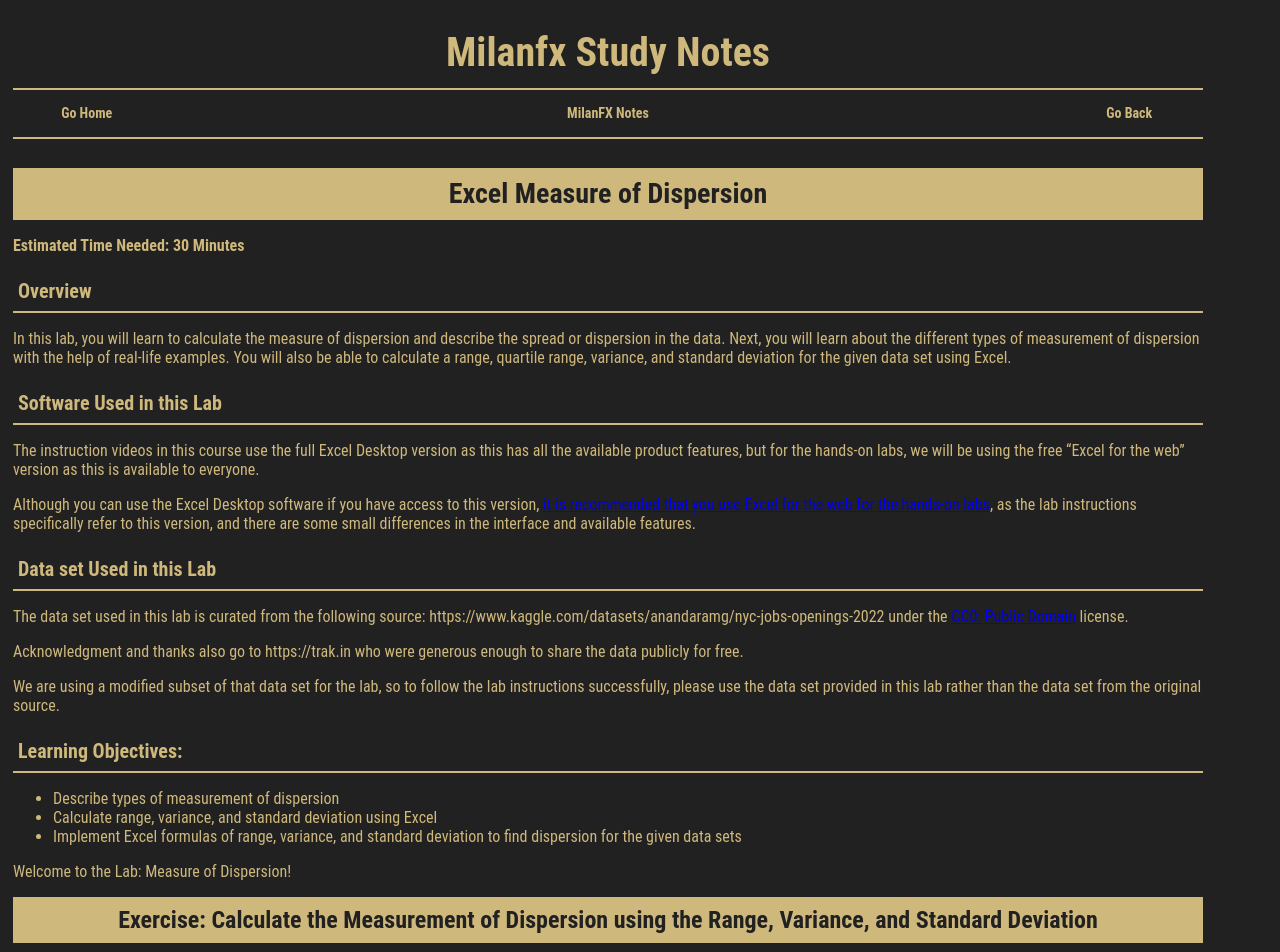
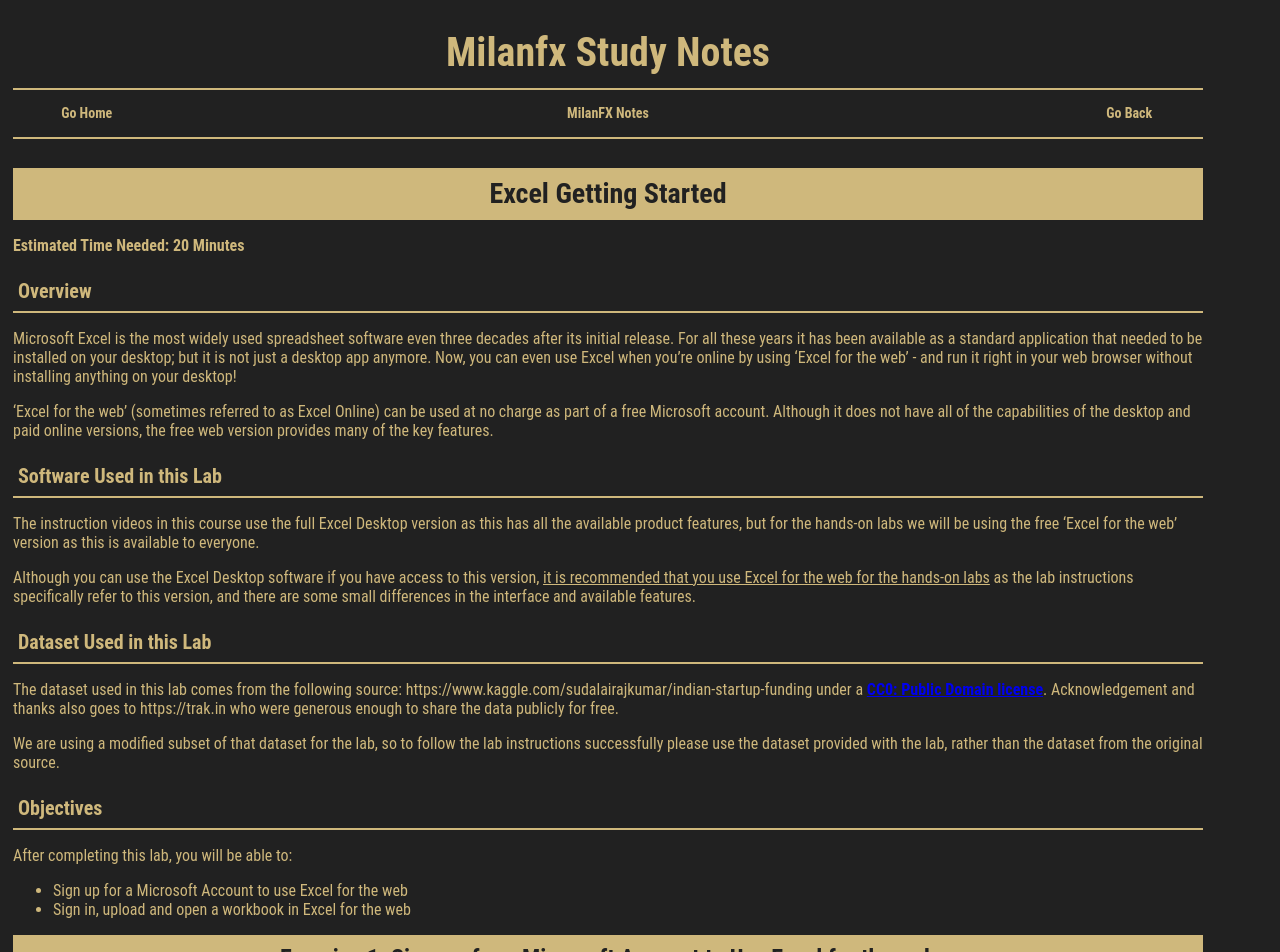
Before and after one commit to milanfx/milanfx.github.io, a Jekyll site: the page built from test.md, in a window 1280 px wide and 1400 px high. Shown: the top 952 px of the window. Built offline with Jekyll 4.4.1, drawn with Linux system fonts in a browser that asks for light colours; some of the changed text lies outside the part shown.

Commit message:
Update test.md

```diff
--- a/test.md
+++ b/test.md
@@ -5,180 +5,126 @@
 ---
 
 
+# Excel Getting Started
 
-# Excel Measure of Dispersion
-
-**Estimated Time Needed: 30 Minutes**
+**Estimated Time Needed: 20 Minutes**
 
 ### Overview
 
-In this lab, you will learn to calculate the measure of dispersion and describe the spread or dispersion in the data. Next, you will learn about the different types of measurement of dispersion with the help of real-life examples. You will also be able to calculate a range, quartile range, variance, and standard deviation for the given data set using Excel.
+Microsoft Excel is the most widely used spreadsheet software even three decades after its initial release. For all these years it has been available as a standard application that needed to be installed on your desktop; but it is not just a desktop app anymore. Now, you can even use Excel when you're online by using 'Excel for the web' - and run it right in your web browser without installing anything on your desktop!
+
+'Excel for the web' (sometimes referred to as Excel Online) can be used at no charge as part of a free Microsoft account. Although it does not have all of the capabilities of the desktop and paid online versions, the free web version provides many of the key features.
 
 ### Software Used in this Lab
 
-The instruction videos in this course use the full Excel Desktop version as this has all the available product features, but for the hands-on labs, we will be using the free "Excel for the web" version as this is available to everyone.
+The instruction videos in this course use the full Excel Desktop version as this has all the available product features, but for the hands-on labs we will be using the free 'Excel for the web' version as this is available to everyone.
 
-Although you can use the Excel Desktop software if you have access to this version, <a href="https://cf-courses-data.s3.us.cloud-object-storage.appdomain.cloud/IBMDeveloperSkillsNetwork-DA0130EN-SkillsNetwork/Hands-on%20Labs/Lab%201%20-%20Access%20to%20the%20environment%20-%20Excel%20for%20the%20web/instructions.md.html">it is recommended that you use Excel for the web for the hands-on labs</a>, as the lab instructions specifically refer to this version, and there are some small differences in the interface and available features.
+Although you can use the Excel Desktop software if you have access to this version, <ins>it is recommended that you use Excel for the web for the hands-on labs</ins> as the lab instructions specifically refer to this version, and there are some small differences in the interface and available features.
 
-### Data set Used in this Lab
+### Dataset Used in this Lab
 
-The data set used in this lab is curated from the following source: https://www.kaggle.com/datasets/anandaramg/nyc-jobs-openings-2022 under the [CC0: Public Domain](https://creativecommons.org/publicdomain/zero/1.0/ "CC0: Public Domain") license.
+The dataset used in this lab comes from the following source: https://www.kaggle.com/sudalairajkumar/indian-startup-funding under a **[CC0: Public Domain license](https://creativecommons.org/publicdomain/zero/1.0/)**.
+Acknowledgement and thanks also goes to https://trak.in who were generous enough to share the data publicly for free.
 
-Acknowledgment and thanks also go to https://trak.in who were generous enough to share the data publicly for free.
+We are using a modified subset of that dataset for the lab, so to follow the lab instructions successfully please use the dataset provided with the lab, rather than the dataset from the original source.
 
-We are using a modified subset of that data set for the lab, so to follow the lab instructions successfully, please use the data set provided in this lab rather than the data set from the original source.
+### Objectives
 
-### Learning Objectives:
+After completing this lab, you will be able to:
 
-- Describe types of measurement of dispersion
-- Calculate range, variance, and standard deviation using Excel
-- Implement Excel formulas of range, variance, and standard deviation to find dispersion for the given data sets
+- Sign up for a Microsoft Account to use Excel for the web
+- Sign in, upload and open a workbook in Excel for the web
 
-Welcome to the Lab: Measure of Dispersion!
+## Exercise 1: Sign-up for a Microsoft Account to Use Excel for the web
 
-## Exercise: Calculate the Measurement of Dispersion using the Range, Variance, and Standard Deviation
+In this exercise, you will sign up for a Microsoft Account to use Excel for the web.
 
-In this exercise, you\'ll learn to calculate range, variance, and standard deviation for the measurement of dispersion using Excel for the web. You will also learn that the dispersion or variability measures can describe the data\'s spread or dispersion using Excel for the web. You can follow the tasks below to perform this exercise.
+- <ins>If you already have a Microsoft account, you can skip Exercise 1 and proceed to Exercise 2 directly.</ins>
 
-### Task A: Calculate Average
+**Step 1:** Go to [www.office.com](https://www.office.com). Click **Sign in**
 
-**Step 1:** To calculate the average, use a data set for which you want to find the average. In this case, let\'s use the data set of [job openings in the years 2022 and 2023](https://cf-courses-data.s3.us.cloud-object-storage.appdomain.cloud/Mz4niWqEW7nPCOI_0JLNwg/Lab-M1-Lab1-Measure-of-Dispersion.xlsx "job openings in the years 2022 and 2023") (To download the given data set in this lab, right click on the given hyperlink and select Open link in new tab) for business intelligence (BI) roles.
+<div style="display: inline-grid; border: 3px solid Purple; margin-bottom:20px;"><img src="https://cf-courses-data.s3.us.cloud-object-storage.appdomain.cloud/IBMDeveloperSkillsNetwork-DA0130EN-SkillsNetwork/images/signin.png" width="800"></div></div>
 
-|  Number of job openings |2022 | 2023 |
-| ------------ | ------------ | ------------ |
-| Data scientist  | 8500 | 9800  |
-| Data engineer  | 4500 | 6400 |
-| Python developer | 8400 | 5600 |
-| Cyber security expert | 1000 | 900  |
+**Step 2:** Click **Create one!**
 
-**Step 2:** Copy or transfer the given data set in Excel.
+<div style="display: inline-grid; border: 3px solid Purple; margin-bottom:20px;"><img src="https://cf-courses-data.s3.us.cloud-object-storage.appdomain.cloud/IBMDeveloperSkillsNetwork-DA0130EN-SkillsNetwork/Hands-on%20Labs/Lab%201%20-%20Access%20to%20the%20environment%20-%20Excel%20for%20the%20web/images/1.2.png" width="800"></div></div>
 
-<div style="display: inline-grid; border: 3px solid Gray;"><img src="https://cf-courses-data.s3.us.cloud-object-storage.appdomain.cloud/IBMSkillsNetwork-ST0141EN-Coursera/Measure_of_Dispersion/1.png" width="800"></div>
+**Step 3:** Enter your existing email id with which you want to create a Microsoft account. Click **Next**.
 
-Let\'s first calculate the average using either of the following two methods:
+<div style="display: inline-grid; border: 3px solid Purple; margin-bottom:20px;"><img src="https://cf-courses-data.s3.us.cloud-object-storage.appdomain.cloud/IBMDeveloperSkillsNetwork-DA0130EN-SkillsNetwork/Hands-on%20Labs/Lab%201%20-%20Access%20to%20the%20environment%20-%20Excel%20for%20the%20web/images/1.3.png" width="800"></div>
 
-Method 1: Calculate the average from the **Formulas** tab in Excel.
+**Step 4:** Enter your password and click **Next**.
 
-Method 2: Apply the **Average** formula to the given data set in Excel.
+<div style="display: inline-grid; border: 3px solid Purple; margin-bottom:20px;"><img src="https://cf-courses-data.s3.us.cloud-object-storage.appdomain.cloud/IBMDeveloperSkillsNetwork-DA0130EN-SkillsNetwork/Hands-on%20Labs/Lab%201%20-%20Access%20to%20the%20environment%20-%20Excel%20for%20the%20web/images/1.4.png" width="800"></div>
 
-### Method 1: Calculate the Average from the Formulas tab in Excel
+**Step 5:** Enter the code you received by email. Click **Next**.
 
-**Step 1:** To calculate the average job openings in the year 2022, select the data column you want to find the average.
+<div style="display: inline-grid; border: 3px solid Purple; margin-bottom:20px;"><img src="https://cf-courses-data.s3.us.cloud-object-storage.appdomain.cloud/IBMDeveloperSkillsNetwork-DA0130EN-SkillsNetwork/Hands-on%20Labs/Lab%201%20-%20Access%20to%20the%20environment%20-%20Excel%20for%20the%20web/images/1.5.png" width="800"></div>
 
-<div style="display: inline-grid; border: 3px solid Gray;"><img src="https://cf-courses-data.s3.us.cloud-object-storage.appdomain.cloud/IBMSkillsNetwork-ST0141EN-Coursera/Measure_of_Dispersion/2.png" width="800"></div>
+**Step 6:** Enter your phone number and click **Send Code**.
 
-**Step 2:** Select the **Formulas** tab and choose **AutoSum** from the ribbon. A drop-down list will appear.
+<div style="display: inline-grid; border: 3px solid Purple; margin-bottom:20px;"><img src="https://cf-courses-data.s3.us.cloud-object-storage.appdomain.cloud/IBMDeveloperSkillsNetwork-DA0130EN-SkillsNetwork/Hands-on%20Labs/Lab%201%20-%20Access%20to%20the%20environment%20-%20Excel%20for%20the%20web/images/1.6.png" width="800"></div>
 
-<div style="display: inline-grid; border: 3px solid Gray;"><img src="https://cf-courses-data.s3.us.cloud-object-storage.appdomain.cloud/IBMSkillsNetwork-ST0141EN-Coursera/Measure_of_Dispersion/3.png" width="800"></div>
+**Step 7:** Enter the access code you received as a text on your phone, then click **Next**.
 
-**Step 3:** From the  drop-down list, select **Average**. You can see that the **Average** value is calculated for job openings in the year 2022. You\'ll  get the value 5600.
+<div style="display: inline-grid; border: 3px solid Purple; margin-bottom:20px;"><img src="https://cf-courses-data.s3.us.cloud-object-storage.appdomain.cloud/IBMDeveloperSkillsNetwork-DA0130EN-SkillsNetwork/Hands-on%20Labs/Lab%201%20-%20Access%20to%20the%20environment%20-%20Excel%20for%20the%20web/images/1.7.png" width="800"></div>
 
-<div style="display: inline-grid; border: 3px solid Gray;"><img src="https://cf-courses-data.s3.us.cloud-object-storage.appdomain.cloud/IBMSkillsNetwork-ST0141EN-Coursera/Measure_of_Dispersion/4.png" width="800"></div>
+**Step 8:** You are now done with the sign up procedure. Now since you are signed in after sign up at this stage, you can proceed directly to **Task B** of **Exercise 2**.
 
-### Method 2: Apply the Average formula in Excel
+<div style="display: inline-grid; border: 3px solid Purple; margin-bottom:20px;"><img src="https://cf-courses-data.s3.us.cloud-object-storage.appdomain.cloud/IBMDeveloperSkillsNetwork-DA0130EN-SkillsNetwork/images/home.png" width="800"></div>
 
-**Step 1:** Now, let\'s calculate the **Average** for job openings in the year 2023 using the Average formula. To do so, type in the formula **=Average()** below job openings in the 2023 column and select the data range for which you want to calculate the average.
+## Exercise 2: Sign-in, Upload and Open a Workbook in Excel for the web
 
-**Step 2:** Press **Enter** to get the average value for the job openings in the year 2023. You\'ll get the value 5675.
+In this exercise, you will sign in to Excel for the web, open a new workbook and then upload and open a workbook.
 
-<div style="display: inline-grid; border: 3px solid Gray;"><img src="https://cf-courses-data.s3.us.cloud-object-storage.appdomain.cloud/IBMSkillsNetwork-ST0141EN-Coursera/Measure_of_Dispersion/5.png" width="800"></div>
+### Task A: Sign in to Excel for the web
 
-### Task B: Calculate the Range
+**Step 1:** Go to [www.office.com](https://www.office.com). Click **Sign in**.
 
-You can calculate the range for the data by subtracting the minimum value from the maximum value using the Excel formula **=MAX()–MIN()**. However, the formula =MAX() helps to find the maximum value, and the formula =MIN() helps to find the minimum value for the data set in Excel for the web. Perform the following steps to calculate the range in Excel for the web.
+<div style="display: inline-grid; border: 3px solid Purple; margin-bottom:20px;"><img src="https://cf-courses-data.s3.us.cloud-object-storage.appdomain.cloud/IBMDeveloperSkillsNetwork-DA0130EN-SkillsNetwork/images/signin.png" width="800"></div>
 
-**Step 1:** To calculate the maximum value in the given data set for the job openings in the year 2022, type in the formula **=MAX()** and select the range for the data column. Next, press **Enter** to get the maximum value. You\'ll get a maximum value 8500.
+**Step 2:** Enter your sign in email.
 
-<div style="display: inline-grid; border: 3px solid Gray;"><img src="https://cf-courses-data.s3.us.cloud-object-storage.appdomain.cloud/IBMSkillsNetwork-ST0141EN-Coursera/Measure_of_Dispersion/6.png" width="800"></div>
+<div style="display: inline-grid; border: 3px solid Purple; margin-bottom:20px;"><img src="https://cf-courses-data.s3.us.cloud-object-storage.appdomain.cloud/IBMDeveloperSkillsNetwork-DA0130EN-SkillsNetwork/Hands-on%20Labs/Lab%201%20-%20Access%20to%20the%20environment%20-%20Excel%20for%20the%20web/images/2.A.2.png" width="800"></div>
 
-**Step 2:** To calculate the minimum value in the given data set for job openings in the year 2023, type in the formula **=MIN()** and select the range for the data column. Next, press **Enter** to get the minimum value. You\'ll get a minimum value 900.
+**Step 3:** Enter your password.
 
-<div style="display: inline-grid; border: 3px solid Gray;"><img src="https://cf-courses-data.s3.us.cloud-object-storage.appdomain.cloud/IBMSkillsNetwork-ST0141EN-Coursera/Measure_of_Dispersion/7.png" width="800"></div>
+<div style="display: inline-grid; border: 3px solid Purple; margin-bottom:20px;"><img src="https://cf-courses-data.s3.us.cloud-object-storage.appdomain.cloud/IBMDeveloperSkillsNetwork-DA0130EN-SkillsNetwork/Hands-on%20Labs/Lab%201%20-%20Access%20to%20the%20environment%20-%20Excel%20for%20the%20web/images/2.A.3.png" width="800"></div>
 
-**Step 3:** To calculate the range for the job opening in the year 2022, type in the formula **=MAX()–MIN()**. Press **Enter** to get the value for Range. You will get a value as 7500. In a similar way, you can calculate the range for the job openings for the year 2023.
+**Step 4:** You are now signed in.
 
-<div style="display: inline-grid; border: 3px solid Gray;"><img src="https://cf-courses-data.s3.us.cloud-object-storage.appdomain.cloud/IBMSkillsNetwork-ST0141EN-Coursera/Measure_of_Dispersion/8.png" width="800"></div>
+<div style="display: inline-grid; border: 3px solid Purple; margin-bottom:20px;"><img src="https://cf-courses-data.s3.us.cloud-object-storage.appdomain.cloud/IBMDeveloperSkillsNetwork-DA0130EN-SkillsNetwork/images/home.png" width="800"></div>
 
-### Quartile Function
+### Task B: Open a new workbook in Excel for the web
 
-Now, let\'s look at the quartile function.
+**Step 1:** Click on the **Excel** icon.
 
-Quartile functions are of two types: Inclusive quartile function and exclusive quartile function. Both functions calculate the quartile by calculating the percentage of the data.
+**Step 2:** Click **New blank workbook**.
 
-### Inclusive Quartile Function
+<div style="display: inline-grid; border: 3px solid Purple; margin-bottom:20px;"><img src="https://cf-courses-data.s3.us.cloud-object-storage.appdomain.cloud/IBMDeveloperSkillsNetwork-DA0130EN-SkillsNetwork/images/blankwb.png" width="800"></div>
 
-The inclusive quartile function is a difference between the quartile 3 and quartile 1 values. It also includes the quartiles 0 and 4 to calculate the values of quartiles. Let\'s calculate an inclusive quartile value for the job openings in the year 2022 for the given data set.
+**Step 3:** You have successfully opened a new workbook in Excel for the web.
 
-**Step 1:** To calculate the inclusive quartile for quarter 3, type in the formula **=QUARTILE.INC**, select a range for the job openings in the year 2022 and insert comma 3. Next, press **Enter**. You\'ll get the value for the inclusive quartile for quarter 3 as 8425.
+<div style="display: inline-grid; border: 3px solid Purple; margin-bottom:20px;"><img src="https://cf-courses-data.s3.us.cloud-object-storage.appdomain.cloud/IBMDeveloperSkillsNetwork-DA0130EN-SkillsNetwork/images/blanlwb.png" width="800"></div>
 
-<div style="display: inline-grid; border: 3px solid Gray;"><img src="https://cf-courses-data.s3.us.cloud-object-storage.appdomain.cloud/IBMSkillsNetwork-ST0141EN-Coursera/Measure_of_Dispersion/9.png" width="800"></div>
+### Task C: Upload and Open a workbook in Excel for the web
 
-**Step 2:** Now, let\'s calculate the inclusive quartile for quarter 1 for the job openings in the year 2023. To do so, type in the formula **=QUARTILE.INC**, select the range for the job openings in the year 2023 and insert comma 1. Next, press **Enter**. You\'ll get the value for the inclusive quartile for quarter 1 as 4425.
+**Step 1:** Download the file **[indian_startup_funding_Lab1.xlsx](https://cf-courses-data.s3.us.cloud-object-storage.appdomain.cloud/IBMDeveloperSkillsNetwork-DA0130EN-SkillsNetwork/Hands-on%20Labs/Lab%201%20-%20Access%20to%20the%20environment%20-%20Excel%20for%20the%20web/indian_startup_funding_Lab1.xlsx)**.
 
-<div style="display: inline-grid; border: 3px solid Gray;"><img src="https://cf-courses-data.s3.us.cloud-object-storage.appdomain.cloud/IBMSkillsNetwork-ST0141EN-Coursera/Measure_of_Dispersion/10.png" width="800"></div>
+**Step 2:** To upload and open a workbook in Excel for the web, click the **App Launcher** (cube of dots) in the top left corner. Click **Excel** icon. Then click **Upload and open...** and select the **indian_startup_funding_Lab1.xlsx** file.
 
-**Step 3:** To calculate the inclusive interquartile range, use the minus formula in Excel for Quartile 3 and Quartile 1. Press **Enter**. You\'ll get the interquartile range 4800 and 2825 for the job openings in the year 2022 and 2023, respectively.
-<div style="display: inline-grid; border: 3px solid Gray;"><img src="https://cf-courses-data.s3.us.cloud-object-storage.appdomain.cloud/IBMSkillsNetwork-ST0141EN-Coursera/Measure_of_Dispersion/11.png" width="800"></div>
+<div style="display: inline-grid; border: 3px solid Purple; margin-bottom:20px;"><img src="https://cf-courses-data.s3.us.cloud-object-storage.appdomain.cloud/IBMDeveloperSkillsNetwork-DA0130EN-SkillsNetwork/images/select_excel.png" width="800"></div>
 
-### Exclusive Quartile Function
+<div style="display: inline-grid; border: 3px solid Purple; margin-bottom:20px;"><img src="https://cf-courses-data.s3.us.cloud-object-storage.appdomain.cloud/IBMDeveloperSkillsNetwork-DA0130EN-SkillsNetwork/images/upload.png" width="800"></div>
 
-The exclusive quartile range function cannot calculate quartile 0 or quartile 4. It means that it excludes extreme values. Let\'s calculate an exclusive quartile value for the given data set.
+**Step 3:** The file will be uploaded to your OneDrive of the Microsoft Account you signed up and used to open Excel for the web.
 
-**Step 1:** To calculate the exclusive quartile quarter 3 for the job opening in the year 2022, type in the formula **=QUARTILE.EXC**, select the range for the job opening in the year 2022 and insert comma 3. Next, press **Enter**. You\'ll get the value 8475.
+<div style="display: inline-grid; border: 3px solid Purple; margin-bottom:20px;"><img src="https://cf-courses-data.s3.us.cloud-object-storage.appdomain.cloud/IBMDeveloperSkillsNetwork-DA0130EN-SkillsNetwork/images/uploading.png" width="800"></div>
 
-<div style="display: inline-grid; border: 3px solid Gray;"><img src="https://cf-courses-data.s3.us.cloud-object-storage.appdomain.cloud/IBMSkillsNetwork-ST0141EN-Coursera/Measure_of_Dispersion/12.png" width="800"></div>
+**Step 4:** You have successfully uploaded and opened a workbook in Excel for the web.
 
-**Step 2:** In a similar way, to calculate the exclusive quartile value for quarter 1 for the job openings in the year 2023, type in the formula **=QUARTILE.EXC**, select a range for the year 2023 and insert comma 1. Press **Enter**. You\'ll get the value 2075.
-
-<div style="display: inline-grid; border: 3px solid Gray;"><img src="https://cf-courses-data.s3.us.cloud-object-storage.appdomain.cloud/IBMSkillsNetwork-ST0141EN-Coursera/Measure_of_Dispersion/13.png" width="800"></div>
-
-**Step 3:** To calculate the exclusive interquartile range, use the minus formula in Excel for Quartile 3 and Quartile 1. Press **Enter**. You\'ll get the interquartile range 6600 and 6875 for the job openings in the year 2022 and 2023, respectively.
-
-<div style="display: inline-grid; border: 3px solid Gray;"><img src="https://cf-courses-data.s3.us.cloud-object-storage.appdomain.cloud/IBMSkillsNetwork-ST0141EN-Coursera/Measure_of_Dispersion/14.png" width="800"></div>
-
-### Task C: Calculate the Variance
-
-Variance is the average of the squared deviations and measures the distance from the mean or average for each data in the data set. Variance calculations depend on whether the data set describes the sample or the entire population. Let\'s review these two types of variances.
-
-### Calculate Population Variance
-
-**Step 1:** To calculate the population variance, you\'ll use the same data set for job openings in the year 2022 and 2023. You can manually calculate variance by dividing the squared deviations sum by \'n.\'
-
-**Step 2:** Let\'s first calculate the population variance for the job opening in the year 2022 using Excel. To do so, type in the formula **=VAR.P()** and select the range for the job opening in the year 2022. Press **Enter**. You\'ll get a value of 965,5000.
-
-<div style="display: inline-grid; border: 3px solid Gray;"><img src="https://cf-courses-data.s3.us.cloud-object-storage.appdomain.cloud/IBMSkillsNetwork-ST0141EN-Coursera/Measure_of_Dispersion/15.png" width="800"></div>
-
-### Calculate Sample Variance
-
-**Step 1:** To calculate the sample variance, use the given data set of job openings in the years 2022 and 2023. You can manually calculate variance by dividing the squared deviations sum by \'(n − 1)\'.
-
-**Step 2:** Now, let\'s calculate the sample variance for the job openings in the year 2023 using Excel. To do so, type in the formula **=VAR.S()** and select the range for the job openings in the year 2023. Press **Enter**. You\'ll get a value 134,491,66.67.
-<div style="display: inline-grid; border: 3px solid Gray;"><img src="https://cf-courses-data.s3.us.cloud-object-storage.appdomain.cloud/IBMSkillsNetwork-ST0141EN-Coursera/Measure_of_Dispersion/16.png" width="800"></div>
-
-### Task 4: Calculate the Standard Deviation
-
-Standard deviation is the square root of variance. However, the standard deviation can also differ if the calculated variance differs for the population and the sample variance. You can calculate the standard deviation using the equation,
-
-<div style="display: inline-grid; border: 3px solid Gray;"><img src="https://cf-courses-data.s3.us.cloud-object-storage.appdomain.cloud/IBMSkillsNetwork-ST0141EN-Coursera/images/Formula1.png" width="800"></div>
-
-Where
-
-- *x<sub>i</sub>* = Each value in the data set
-- *x&#772;* = Mean of all values in the data set
-- *N* = Number of values in the data set
-
-Excel provides two functions for the standard deviation: Population and sample. Let\'s perform the steps to calculate the standard deviation using Excel.
-
-**Step 1:** To calculate the population standard deviation for the job openings in the year 2022, use the Excel formula **=STDEV.P()** and select the range for the data set.
-
-**Step 2:** Next, press **Enter**. You\'ll get a value 3107.25.
-
-<div style="display: inline-grid; border: 3px solid Gray;"><img src="https://cf-courses-data.s3.us.cloud-object-storage.appdomain.cloud/IBMSkillsNetwork-ST0141EN-Coursera/Measure_of_Dispersion/17.png" width="800"></div>
-
-**Step 3:** To calculate the sample standard deviation for the job openings in the year 2023, use the Excel formula **=STDEV.S()** and select the range for the data set. Then, press Enter to get the value for the sample standard deviation. You\'ll get the value 3667.31.
-
-<div style="display: inline-grid; border: 3px solid Gray;"><img src="https://cf-courses-data.s3.us.cloud-object-storage.appdomain.cloud/IBMSkillsNetwork-ST0141EN-Coursera/Measure_of_Dispersion/18.png" width="800"></div>
+<div style="display: inline-grid; border: 3px solid Purple; margin-bottom:20px;"><img src="https://cf-courses-data.s3.us.cloud-object-storage.appdomain.cloud/IBMDeveloperSkillsNetwork-DA0130EN-SkillsNetwork/images/indianstartupwb.png" width="800"></div>
 
 **Congratulations!**
 
-You\'ve completed lab activity measure of dispersion, and you are ready to move to the next topic.
+You have completed Lab 1, and you are ready for the next topic.
```
